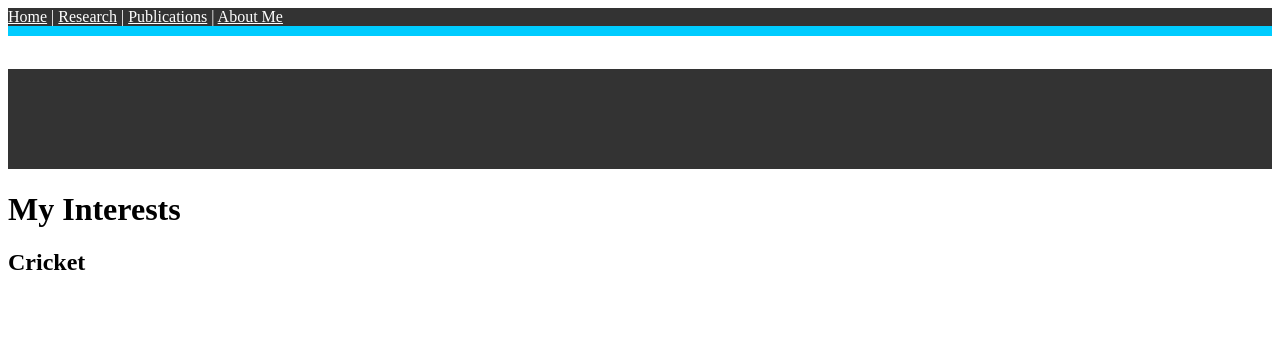
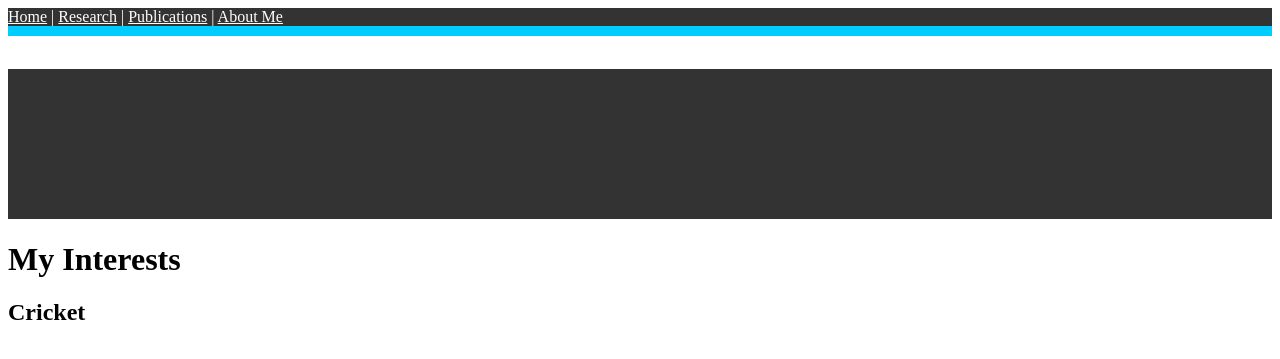
Before and after one commit to siddharthngandhi/siddharthngandhi.github.io, a Jekyll site: the page built from aboutme.md, in a window 1280 px wide. Shown: the top 359 px of the page. Built offline with Jekyll 4.4.1, drawn with Linux system fonts in a browser that asks for light colours; our own code applies the rules of GitHub Pages for plain Markdown files.

Commit message:
Update default.html

```diff
--- a/_layouts/default.html
+++ b/_layouts/default.html
@@ -23,9 +23,9 @@
       {% endif %}
 
     {% if page.banner_image!="banner" %}
-      vertical-align: middle;
-      height: 100px;
+      height: 150px;
       background-color: #333333;
+      vertical-align: top;
       {% endif %}
     }
   </style>
```
